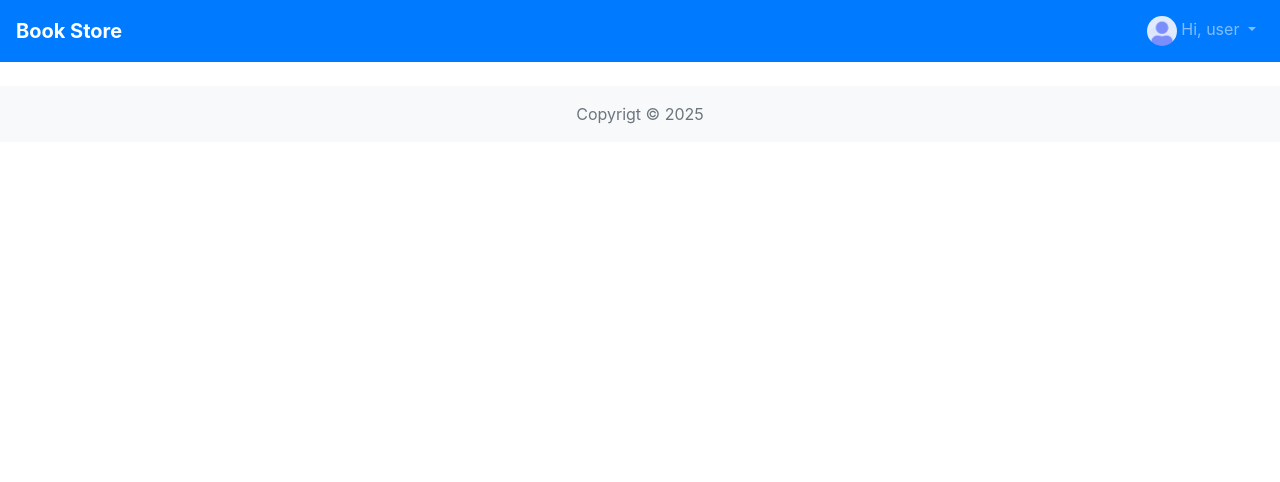
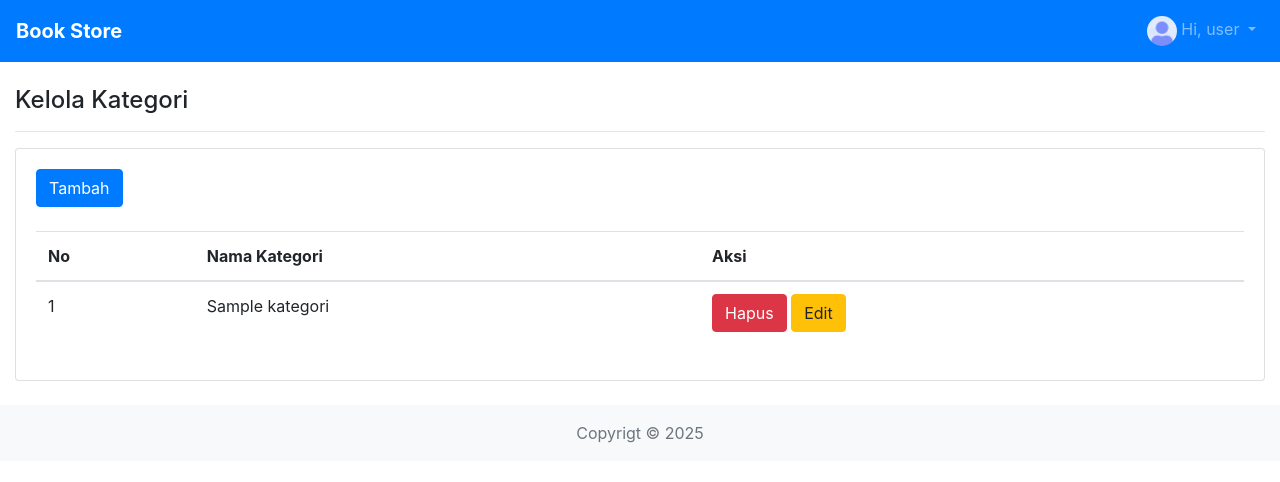
Before and after one commit to HilmiSalsabilla/bookstore, a CodeIgniter app: page /projekcaca/index.php/kategori/index in a window 1280 px wide. Shown: the top 482 px of the page. Run offline with CodeIgniter, Linux system fonts and the light colour scheme; tables that the repository leaves empty or names only in its code hold one stand-in row (values such as "Sample post"); some libraries are stand-ins or nearby versions.

Commit message:
add views/kategori

```diff
--- a/application/views/buku/edit.php
+++ b/application/views/buku/edit.php
@@ -3,7 +3,7 @@
 </div>
 
 <div class="section-body">
-  <form method="POST" action="<?php echo base_url('buku-edit')?>" enctype="multipart/form-data">
+  <form method="POST" action="<?php echo base_url('buku-update')?>" enctype="multipart/form-data">
     <input type="hidden" name="id_buku" value="<?= $buku -> id_buku?>">
     <div class="form-group">
       <label for="kategori">Kategori</label>
--- a/application/views/kategori/index.php
+++ b/application/views/kategori/index.php
@@ -0,0 +1,34 @@
+<div class="section-header">
+  <h4>Kelola Kategori</h4>
+</div>
+<hr>
+<div class="section-body">
+  <div class="card card-primary">
+    <div class="card-body">
+      <a href="<?= base_url('kategori-tambah') ?>" class="btn btn-md btn-primary">Tambah</a><br><br>
+      <div class="table">
+        <table class="table" id="table-1">
+          <thead>
+            <tr>
+              <th>No</th>
+              <th>Nama Kategori</th>
+              <th>Aksi</th>
+            </tr>
+          </thead>
+          <tbody>
+            <?php foreach ($kategori as $key => $value): ?>
+              <tr>
+                <td><?= $key+1 ?></td>
+                <td><?= $value -> nama_kategori ?></td>
+                <td>
+                  <a href="<?= base_url('kategori-hapus/'.$value -> id_kategori) ?>" class="btn btn-md btn-danger">Hapus</a>
+                  <a href="<?= base_url('kategori-edit/'.$value -> id_kategori) ?>" class="btn btn-md btn-warning">Edit</a>
+                </td>
+              </tr>
+            <?php endforeach ?>
+          </tbody>
+        </table>
+      </div>
+    </div>
+  </div>
+</div>
```
Also changed, not shown: application/views/kategori/edit.php (added, +17 -0 lines), application/views/kategori/tambah.php (added, +15 -0 lines).
